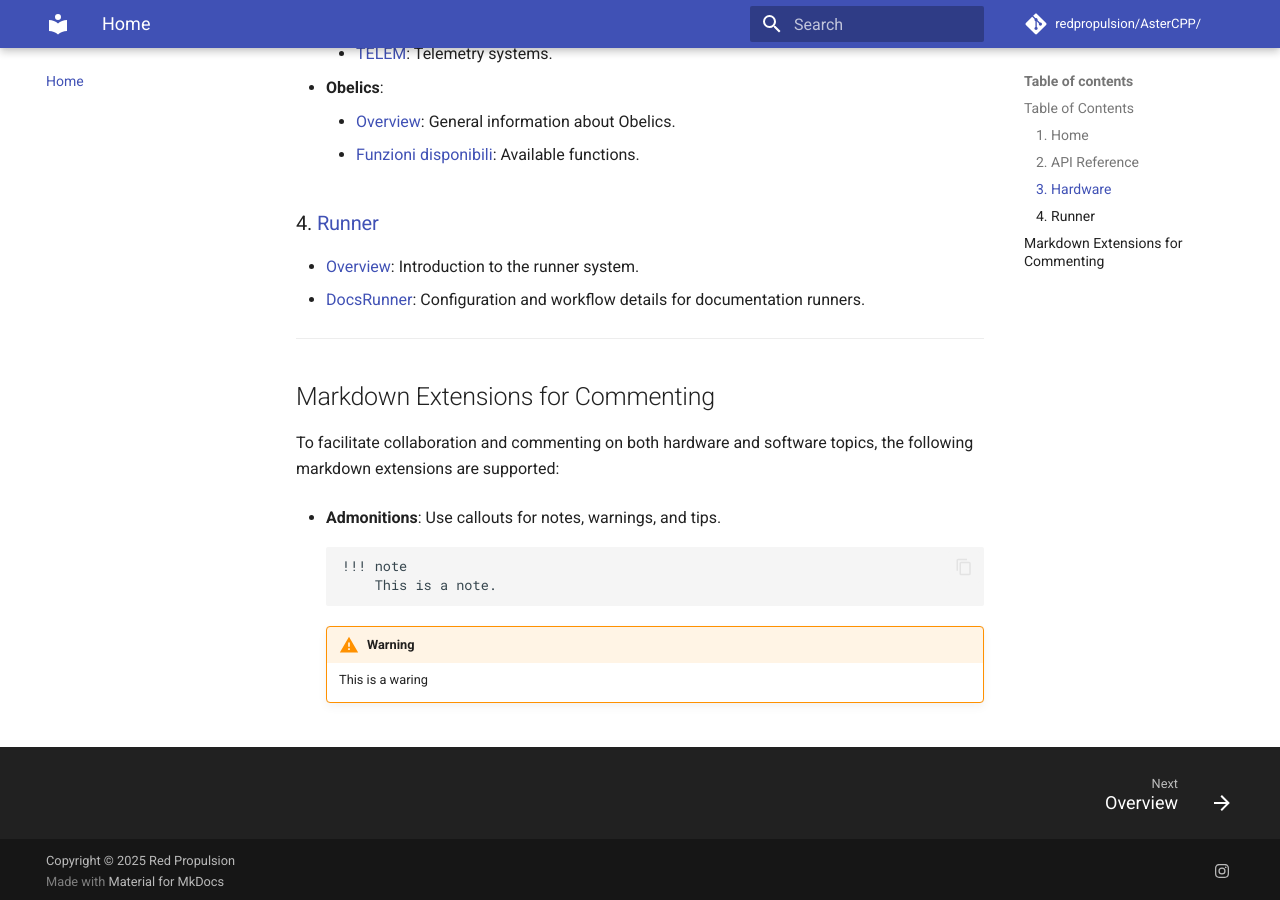
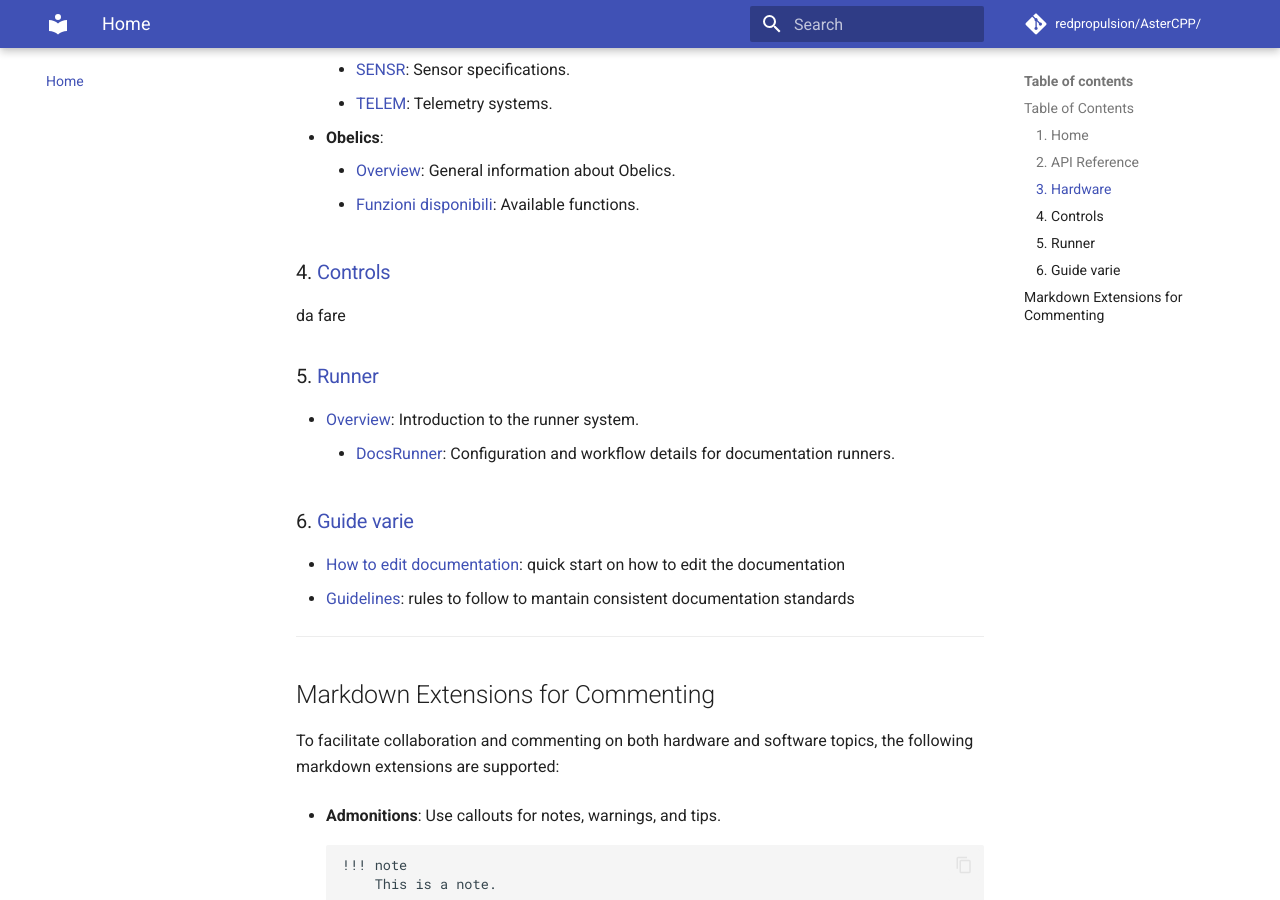
Before and after one commit to RedPropulsion/AsterDocs, an MkDocs documentation site: the page built from docs/index.md, in a window 1280 px wide and 900 px high, scrolled down 716 px. Built offline with MkDocs 1.6.1 and Material for MkDocs 9.7.7, drawn with Linux system fonts in a browser that asks for light colours; comment, search, counter and statistics services are not loaded.

Commit message:
Add docs guide and updated references

```diff
--- a/docs/index.md
+++ b/docs/index.md
@@ -1,28 +1,43 @@
 # Welcome to Red Propulsion Documentation
+
+Qua ci sarà il logo
 
 Welcome to the official documentation for Red Propulsion projects. This guide provides comprehensive information about the hardware and software systems developed by the team.
 
 ## Table of Contents
 
 ### 1. [Home](index.md)
+
    - Overview of the documentation repository.
 
 ### 2. [API Reference](api/index.md)
+
    - Detailed API documentation for the AsterCPP project.
 
 ### 3. [Hardware](hardware/index.md)
+
    - **Asterics**:
      - [PWR](hardware/asterics/pwr.md): Power systems documentation.
      - [MCU](hardware/asterics/mcu.md): Microcontroller details.
      - [SENSR](hardware/asterics/sensr.md): Sensor specifications.
      - [TELEM](hardware/asterics/telem.md): Telemetry systems.
+
    - **Obelics**:
      - [Overview](hardware/obelics.md): General information about Obelics.
      - [Funzioni disponibili](hardware/obelics/funzioni_disponibili.md): Available functions.
 
-### 4. [Runner](runner/index.md)
+### 4. [Controls](controls/index.md)
+
+   da fare
+
+### 5. [Runner](runner/index.md)
+
    - [Overview](runner/index.md): Introduction to the runner system.
-   - [DocsRunner](runner/config_runner.md): Configuration and workflow details for documentation runners.
+     - [DocsRunner](runner/config_runner.md): Configuration and workflow details for documentation runners.
+
+### 6. [Guide varie](guide)
+   - [How to edit documentation](guide/edit-docs.md): quick start on how to edit the documentation
+   - [Guidelines](guide/docs-guidelines.md): rules to follow to mantain consistent documentation standards
 
 ---
 
--- a/mkdocs.yml
+++ b/mkdocs.yml
@@ -56,6 +56,7 @@ nav:
   - Hardware:
     - Overview: hw/index.md
     - Asterics:
+    #TODO: sistemare sta navigazione che non funziona
       - hw/asterics.md
       - PWR: hw/asterics/pwr.md
       - MCU: hw/asterics/mcu.md
@@ -69,6 +70,7 @@ nav:
     - DocsRunner: runner/config_runner.md
   - Guida:
     - guida/index.md
+    - Linee guida: guida/docs-guidelines.md
 
 markdown_extensions:
   - pymdownx.highlight
```
Also changed, not shown: docs/guide/edit-docs.md (added, +99 -0 lines).
